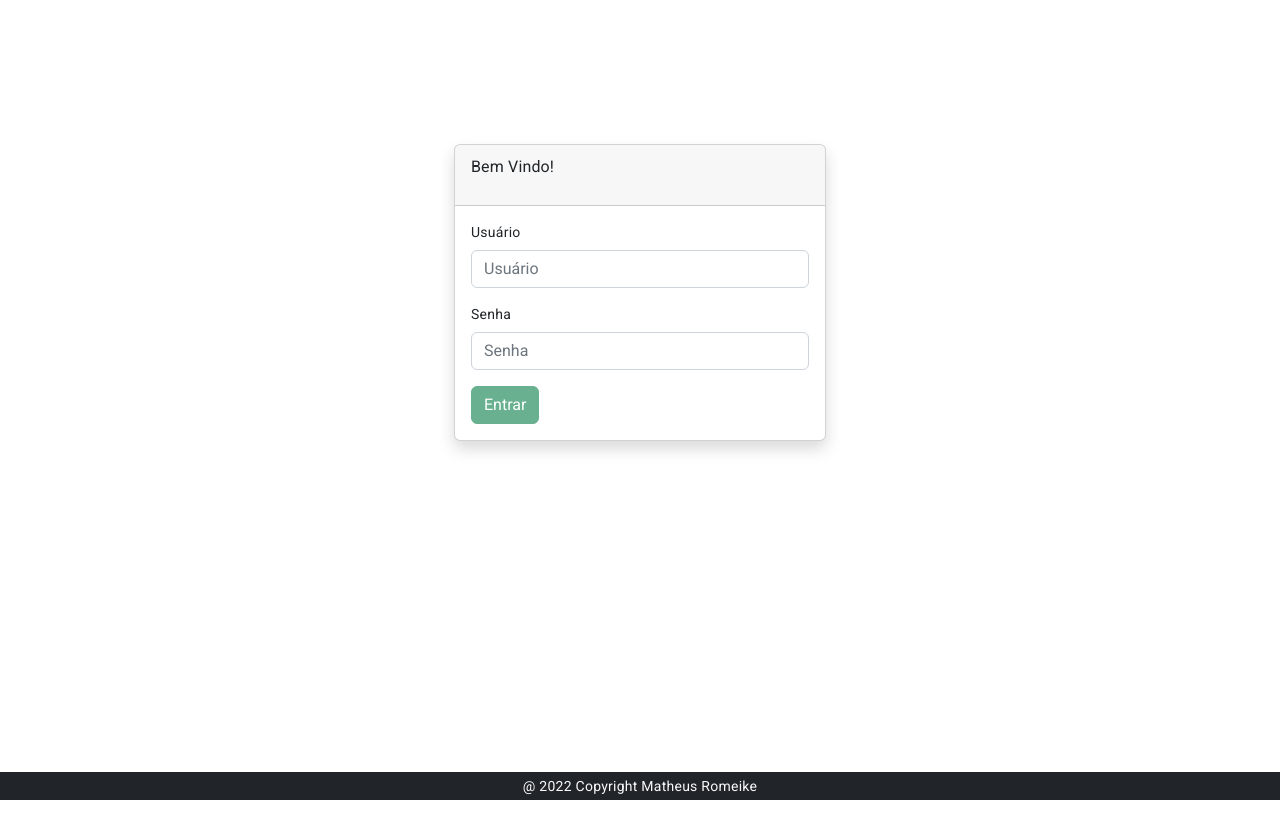
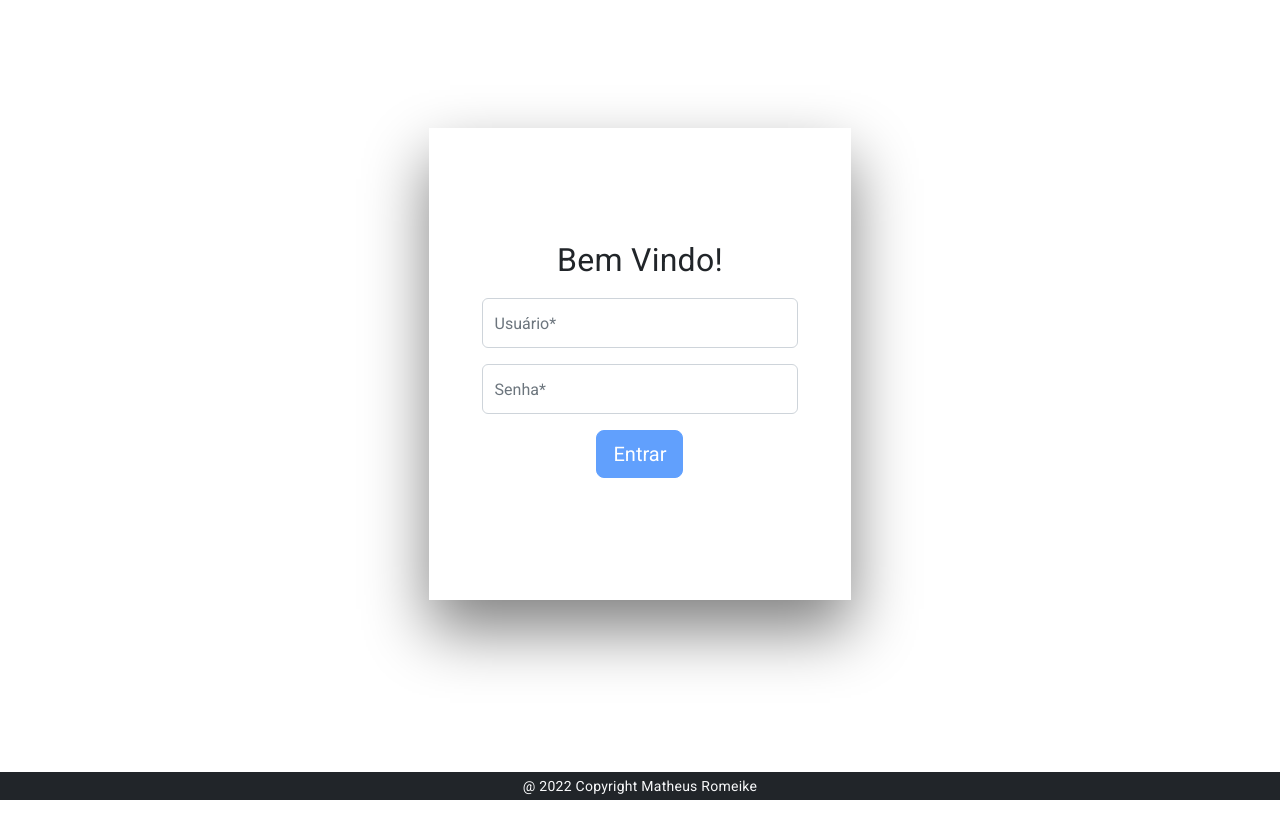
Before and after one commit to MatheusRomeike/gym-app-front, an Angular app: page /login in a window 1280 px wide. Shown: the top 838 px of the page. After the commit the page ends 800 px from the top, so only its background shows below. Built offline with nearby package versions, Linux system fonts and the light colour scheme.

Commit message:
edição tela de login

```diff
--- a/src/app/views/login/login.component.html
+++ b/src/app/views/login/login.component.html
@@ -1,28 +1,23 @@
-<div class="container d-flex justify-content-center mt-5">
+<div class="d-flex justify-content-center loginFormDiv">
+    <form [formGroup]="loginForm" (ngSubmit)="submitLoginForm()" class="loginForm d-flex justify-content-center align-items-center flex-column">
 
-    <div class="col-4 mt-5">
-        <div class="card shadow round mt-5">
-            <div class="card-header">
-                <h3>Bem Vindo!</h3>
-            </div>
-            <div class="card-body">
-                <form [formGroup]="loginForm">
-                    <div class="mb-3">
-                        <label class="form-label">Usuário</label>
-                        <input type="text" class="form-control" placeholder="Usuário" formControlName="usuario">
-                        <div *ngIf="loginForm.get('usuario')?.errors?.['required'] && loginForm.get('usuario')?.touched" style="color:red">Usuário obrigatório</div>
-                    </div>
-                    <div class="mb-3">
-                        <label class="form-label">Senha</label>
-                        <input type="password" class="form-control" placeholder="Senha" formControlName="senha">
-                        <div *ngIf="loginForm.get('senha')?.errors?.['required'] && loginForm.get('senha')?.touched" style="color:red">Senha obrigatória</div>
-                    </div>
-                    <button type="submit" class="btn btn-success" [disabled]="!loginForm.valid" (click)="submitLogin()">Entrar</button>
-                </form>
-            </div>
+        <p class="fs-2">Bem Vindo!</p>
+
+        <div class="form-group mt-3 col-9">
+            <input type="text" class="form-control" formControlName="usuario" placeholder="Usuário*">
+            <div *ngIf="loginForm.get('usuario')?.touched && !loginForm.get('usuario')?.valid" style="color: red;">Campo obrigatório</div>
         </div>
-    </div>
 
+        <div class="form-group mt-3 col-9">
+            <input type="password" class="form-control" formControlName="senha" placeholder="Senha*">
+            <div *ngIf="loginForm.get('senha')?.touched && !loginForm.get('senha')?.valid" style="color: red">Campo obrigatório</div>
+        </div>
+
+        <div class="form-group mt-3">
+            <input type="submit" class="btn btn-primary btn-lg" value="Entrar" [disabled]="!loginForm.get('senha')?.valid && !loginForm.get('senha')?.valid">
+        </div>
+
+    </form>
 </div>
 
 <div class="row fixed-bottom">
--- a/src/app/views/login/login.component.scss
+++ b/src/app/views/login/login.component.scss
@@ -0,0 +1,17 @@
+.loginFormDiv {
+    height: 600px;
+}
+
+.loginForm {
+    margin-top: 10%;
+    box-shadow: 0 30px 60px 0 gray;
+    width: 33%;
+}
+
+.loginForm:hover {
+    box-shadow: 0 30px 60px 0 rgb(54, 54, 54);
+}
+
+.form-control {
+    height: 50px;
+}
--- a/src/app/views/login/login.component.ts
+++ b/src/app/views/login/login.component.ts
@@ -26,12 +26,13 @@ export class LoginComponent {
     });
   }
 
-  submitLogin() {
+  submitLoginForm() {
     var dadosLogin = this.loginForm.getRawValue() as LoginModel;
-
-    this.loginService.logar(dadosLogin).subscribe((data) => {
-      this.token = data.data;
-      this.router.navigate(['/teste']);
-    });
+    if (this.loginForm.valid) {
+      this.loginService.logar(dadosLogin).subscribe((data) => {
+        this.token = data.data;
+        this.router.navigate(['/teste']);
+      });
+    }
   }
 }
```
